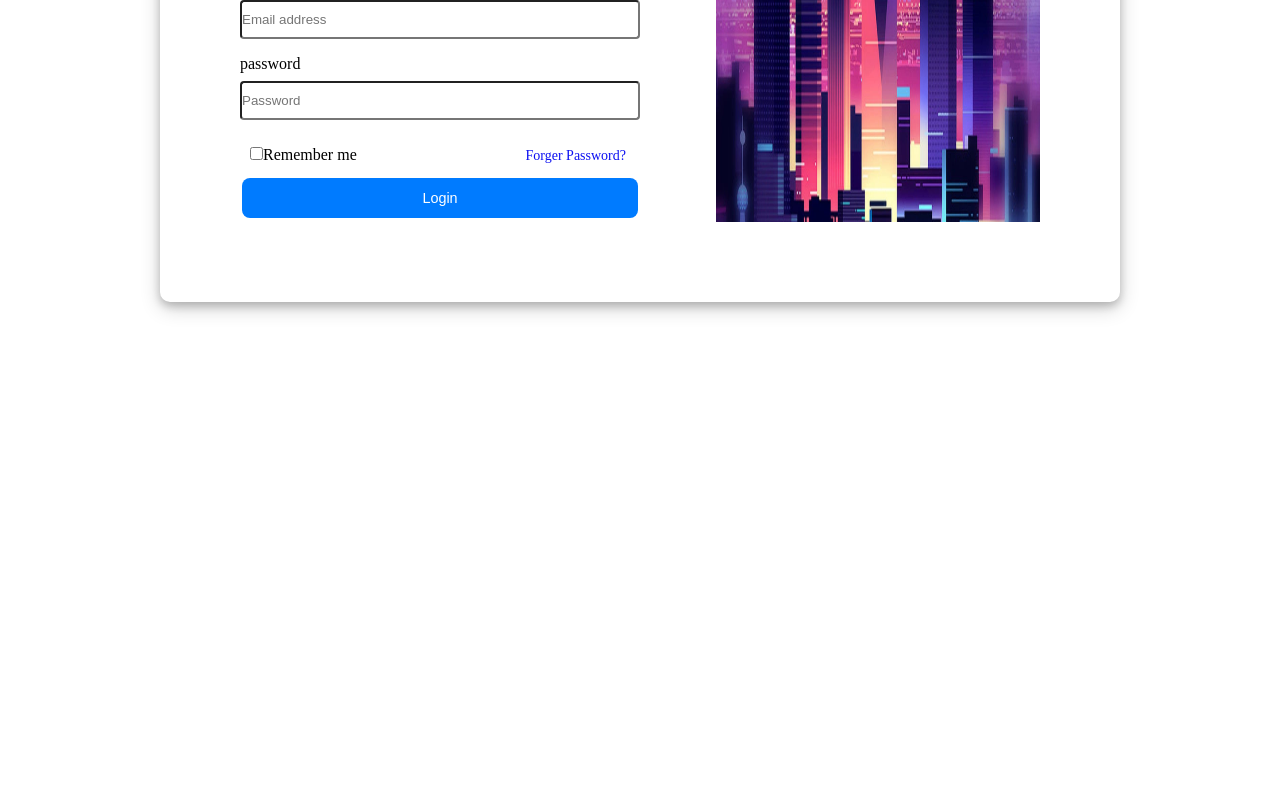
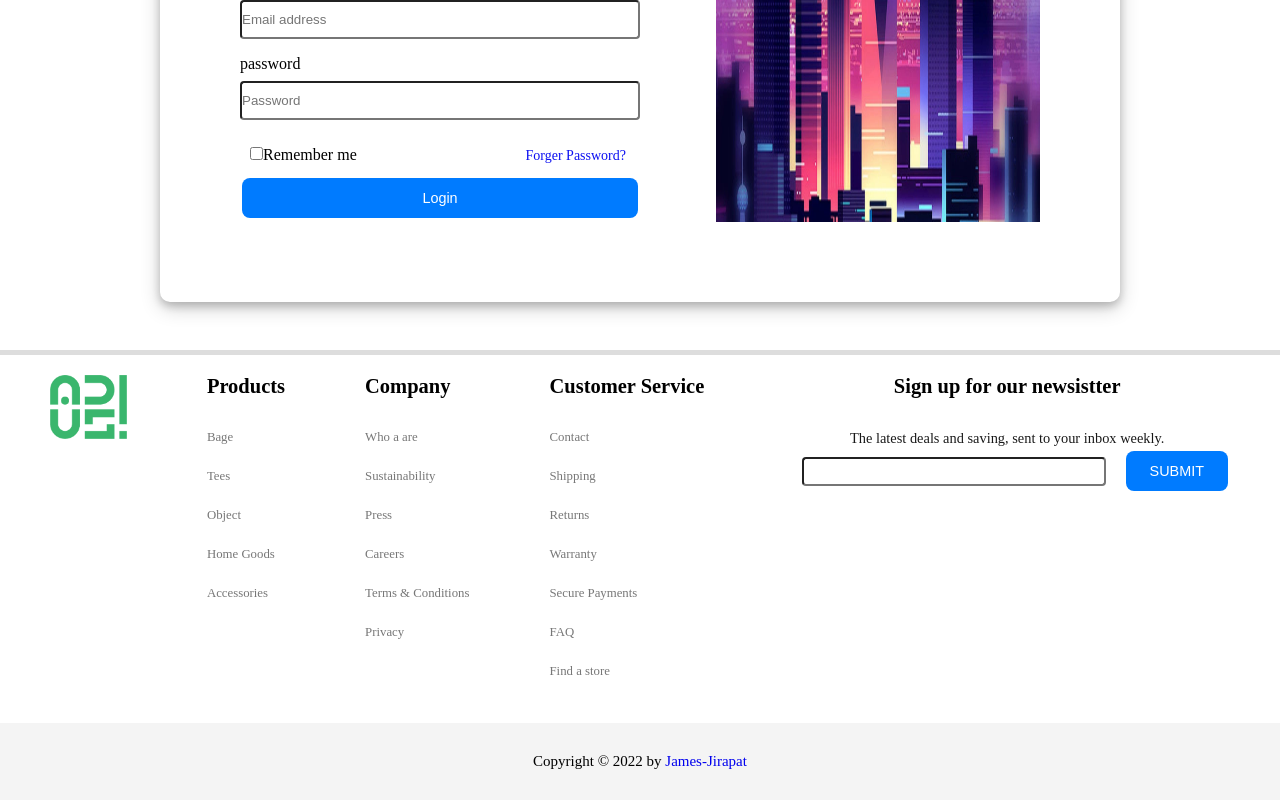
Before and after one commit to monmoono/test-adiusproject2, a Vue app: page /login in a window 1280 px wide. Shown: the part 451-1251 px from the top of the page. Before the commit the page ends 801 px from the top, so only its background shows below. Built offline with nearby package versions, Linux system fonts and the light colour scheme.

Commit message:
responsive footer

```diff
--- a/src/App.vue
+++ b/src/App.vue
@@ -69,7 +69,7 @@
 
   <router-view />
 
-  <!-- <footer>
+  <footer>
     <div class="footer">
       <div class="grid-container">
         <div class="grid-item">
@@ -101,7 +101,7 @@
             </li>
           </ul>
         </div>
-        <div class="grid-item">
+        <div class="grid-item last-item">
           <h3>Sign up for our newsistter</h3>
           <p class="subtext">
             The latest deals and saving, sent to your inbox weekly.
@@ -121,7 +121,7 @@
         </p>
       </div>
     </div>
-  </footer> -->
+  </footer>
 </template>
 
 <script>
@@ -171,7 +171,7 @@ export default {
   align-items: center;
   padding-left: 0.5rem;
   padding-right: 0.5rem;
-  // width: 100%;
+
 
 
 }
@@ -377,6 +377,11 @@ i {
   color: blue;
 }
 
+@media (max-width: 854px) {
+  .last-item {
+  display: none;
+}
+}
 
 @media (max-width: 768px) {
 .button-login {
@@ -385,6 +390,8 @@ i {
 .button-h {
   font-size: 1rem;
 }
+
+
 }
 
 @media (max-width: 468px) {
@@ -412,6 +419,8 @@ i {
 
   margin: 7px;
 }
+
+
 }
 
 
--- a/src/components/DataEmployeePage.vue
+++ b/src/components/DataEmployeePage.vue
@@ -160,7 +160,7 @@ export default {
 
 .iconadmin {
   border: none;
-  padding: 0.8rem 0.8rem;
+  padding: 0.4rem 0.8rem;
   text-align: center;
   font-size: 0.9rem;
   border-radius: 0.8rem;
@@ -168,6 +168,7 @@ export default {
   background-color: rgb(154, 255, 154);
   margin-left: 35%;
   margin-right: 35%;
+  margin-bottom: 15%;
   font-weight: bold;
 }
 
@@ -260,4 +261,6 @@ However, delay the fade out process for 2.5 seconds */
     opacity: 0;
   }
 }
+
+
 </style>
```
Also changed, not shown: src/components/index.vue (+0 -40 lines).
